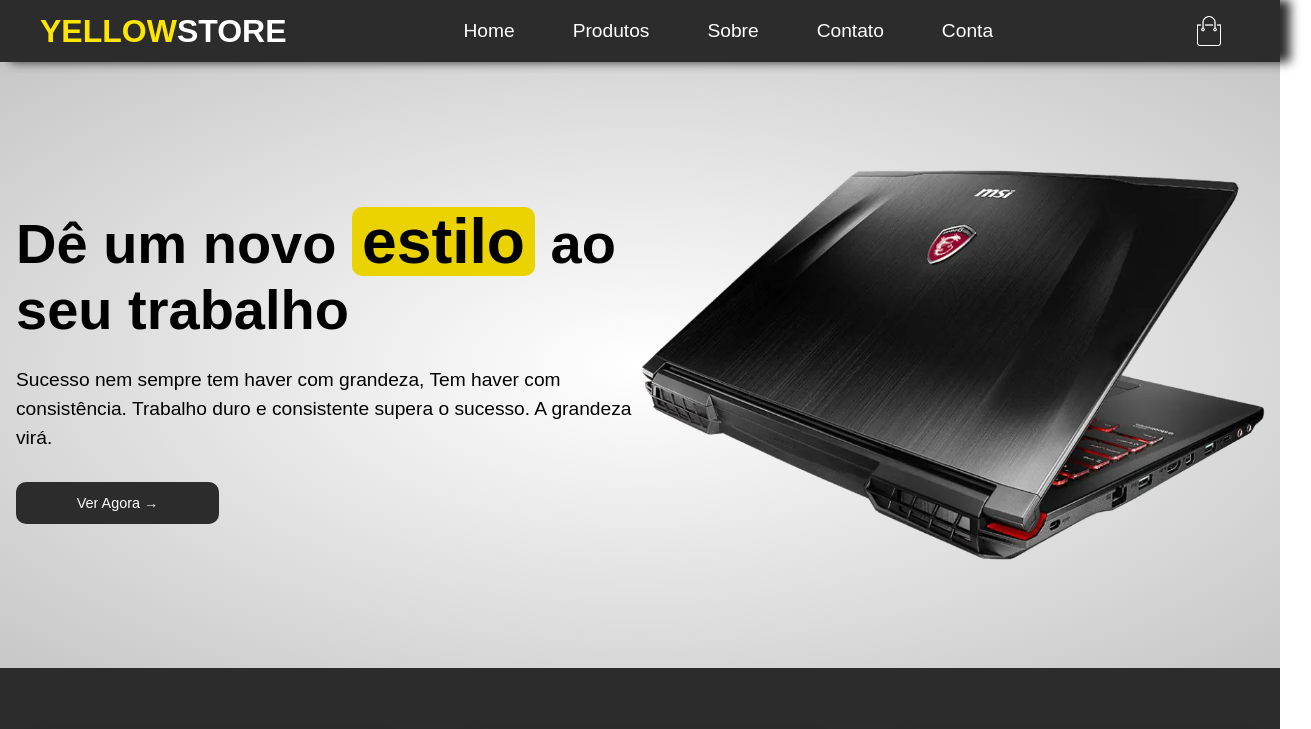
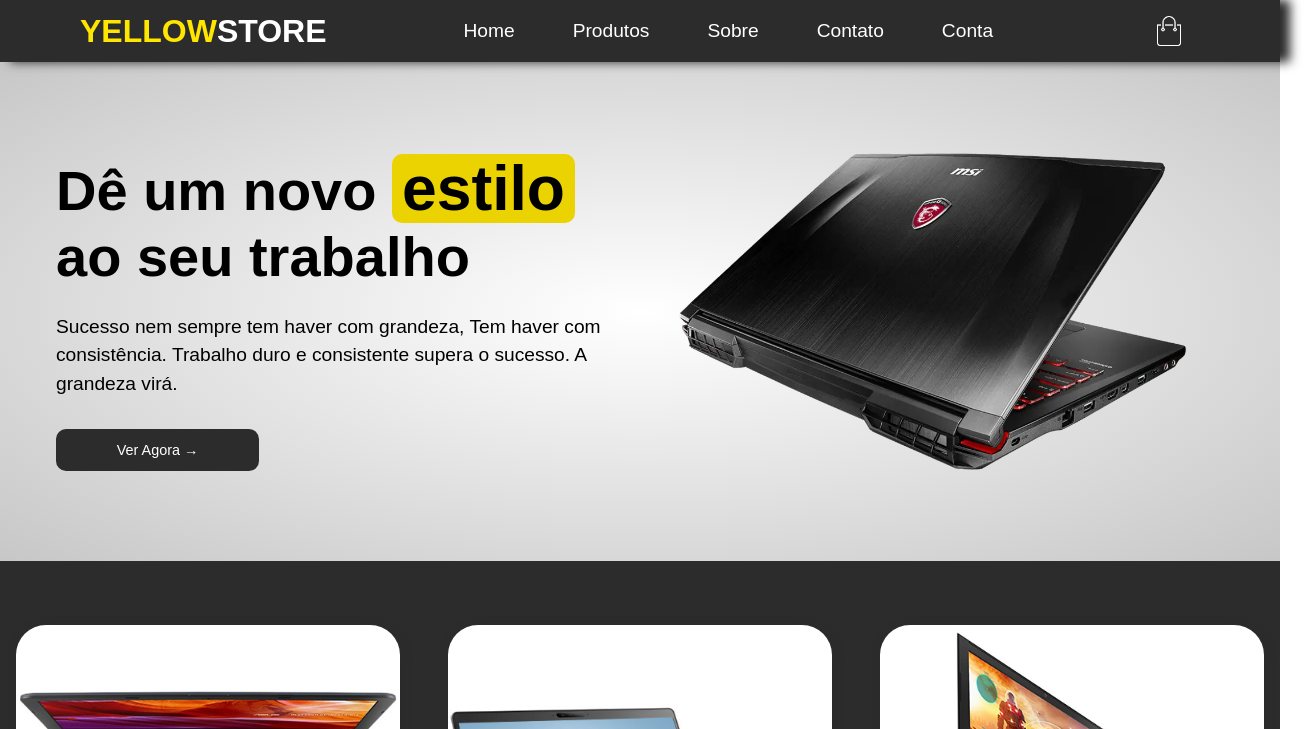
Before and after one commit to samueldev1997/ecommerce-eletronicos, a plain HTML site: page index.html in a window 1280 px wide. Shown: the top 729 px of the page, 1311 px wide, since content can reach past the window. Drawn offline with Linux system fonts and the light colour scheme; a web font is replaced by a local one.

Commit message:
Correção de imagem quebrando o layout

```diff
--- a/src/styles/main.css
+++ b/src/styles/main.css
@@ -24,7 +24,7 @@ body{
 }
 
 .header-inner-content{
-    max-width: 1300px;
+    max-width: 1200px;
     margin-left: auto;
     margin-right: auto;
 }
@@ -146,7 +146,7 @@ nav ul .yellow-hover:hover{
 }
 
 .bottom-side-right img{
-    width: 115%;
+    width: 100%;
 
 }
 
```
